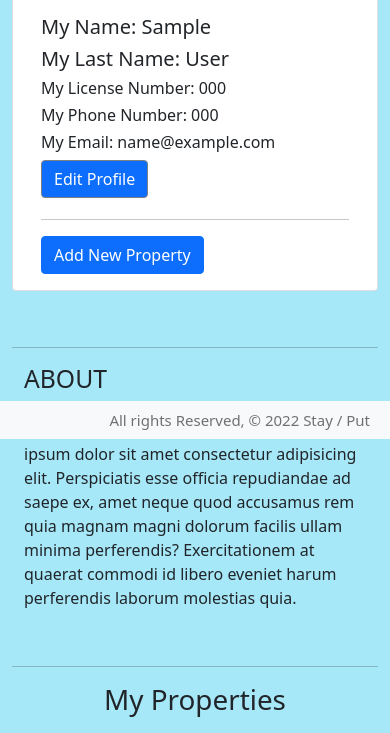
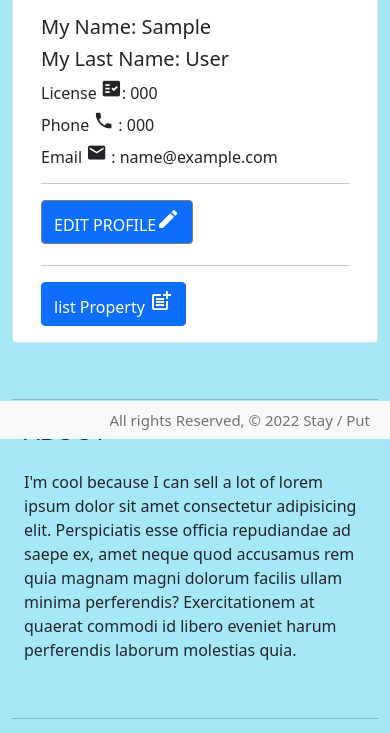
Before and after one commit to Reidwids/Stay-Put, a Django app: page /accounts/profile/ in a window 390 px wide. Shown: the part 405-1138 px from the top of the page. Run offline with Django 4.2, Linux system fonts and the light colour scheme; a user stored in the database is signed in; tables that the repository leaves empty hold one stand-in row (values such as "Sample post").

Commit message:
profile styling, icons

```diff
--- a/main_app/static/css/style.css
+++ b/main_app/static/css/style.css
@@ -235,6 +235,15 @@ nav.fixed-bottom {
 .profileCreateInfo {
   text-align: center;
 }
+.profile-img{
+    height: 100%;
+    object-fit:cover;
+    border-radius: 10px;
+}
+.icon-size{
+    font-size:1.3rem;
+}
+
 /* Featured Listings */
 .featured-home-image{
     padding: 0.0rem;
--- a/main_app/templates/agent/profile.html
+++ b/main_app/templates/agent/profile.html
@@ -22,25 +22,27 @@
 
 <div class="card mb-3 container-fluid">
   <div class="row no-gutters">
-    <div class="col-md-3">
-      <img src="{{photo_url}}" class="card-img" />
+    <div class="col-md-4">
+      <img src="{{photo_url}}" class="card-img profile-img" />
     </div>
     <div class="col-md-8">
       <div class="card-body">
         <!-- <h3 class="card-title">My Profile</h3> -->
         <h5>My Name: {{profile.firstName}}</h5>
         <h5>My Last Name: {{profile.lastName}}</h5>
-        <h6>My License Number: {{profile.licenseNumber}}</h6>
-        <h6>My Phone Number: {{profile.phoneNumber}}</h6>
-        <h6>My Email: {{profile.email}}</h6>
-        <a
-          class="btn mvpButt btn-primary btn-block col-md-3"
-          href="{% url 'profile_update' %}"
-          >Edit Profile</a
-        >
+        <h6>License <span class="material-icons icon-size">
+          fact_check
+          </span>: {{profile.licenseNumber}}</h6>
+        <h6> Phone <span class="material-icons icon-size">phone</span> : {{profile.phoneNumber}}</h6>
+        <h6>Email <span class="material-icons icon-size">email</span> : {{profile.email}}</h6>
+        <hr>
+        <a class="btn mvpButt btn-primary btn-block col-md-3"
+          href="{% url 'profile_update' %}">EDIT PROFILE<span class="material-icons">
+            edit
+          </span></a>
         <hr/>
         <a class="btn btn-primary btn-block col-md-3"
-          href="{% url 'create_listing' %}">Add New Property
+          href="{% url 'create_listing' %}">list Property <span class="material-icons">post_add </span>
         </a>
       </div>
     </div>
```
